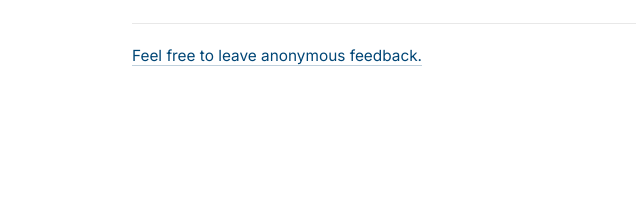
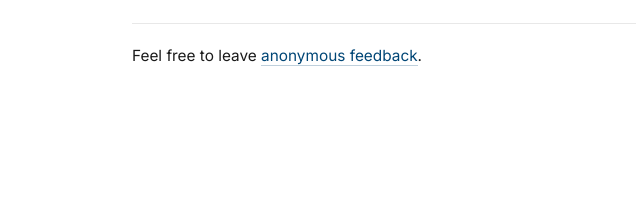
Before and after one commit to alessandro-veneri/alessandro-veneri.github.io, a plain HTML site: page index.html in a window 1280 px wide. Shown: the part 409-625 px from the top of the page, 110-750 px from the left. Drawn offline with nearby package versions, Linux system fonts and the light colour scheme.

Commit message:
feedback field tweak

```diff
--- a/index.html
+++ b/index.html
@@ -351,7 +351,7 @@
         </div>
 
         <p class="feedback">
-          <a href="https://www.admonymous.co/alessandro-veneri" target="_blank" rel="noopener">Feel free to leave anonymous feedback.</a>
+          Feel free to leave <a href="https://www.admonymous.co/alessandro-veneri" target="_blank" rel="noopener">anonymous feedback</a>.
         </p>
       </div>
 
```
